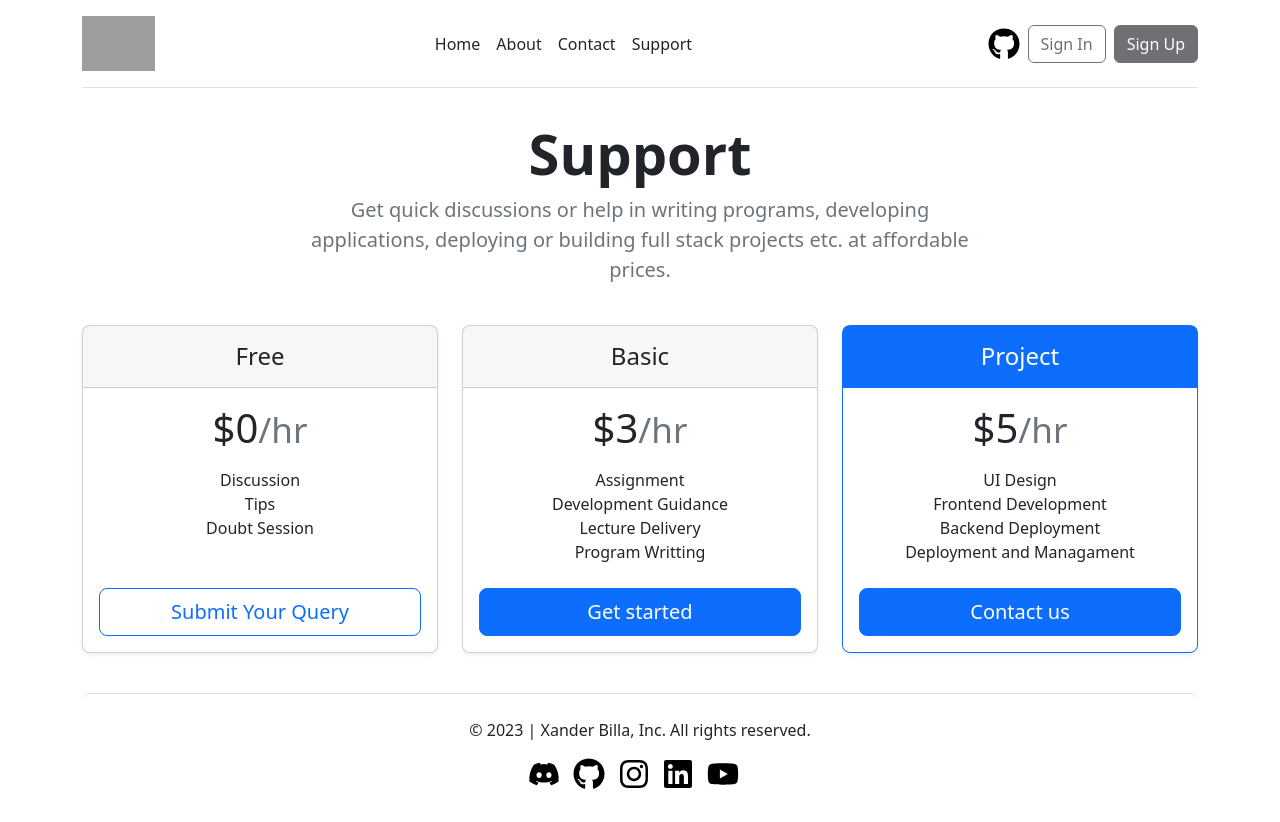
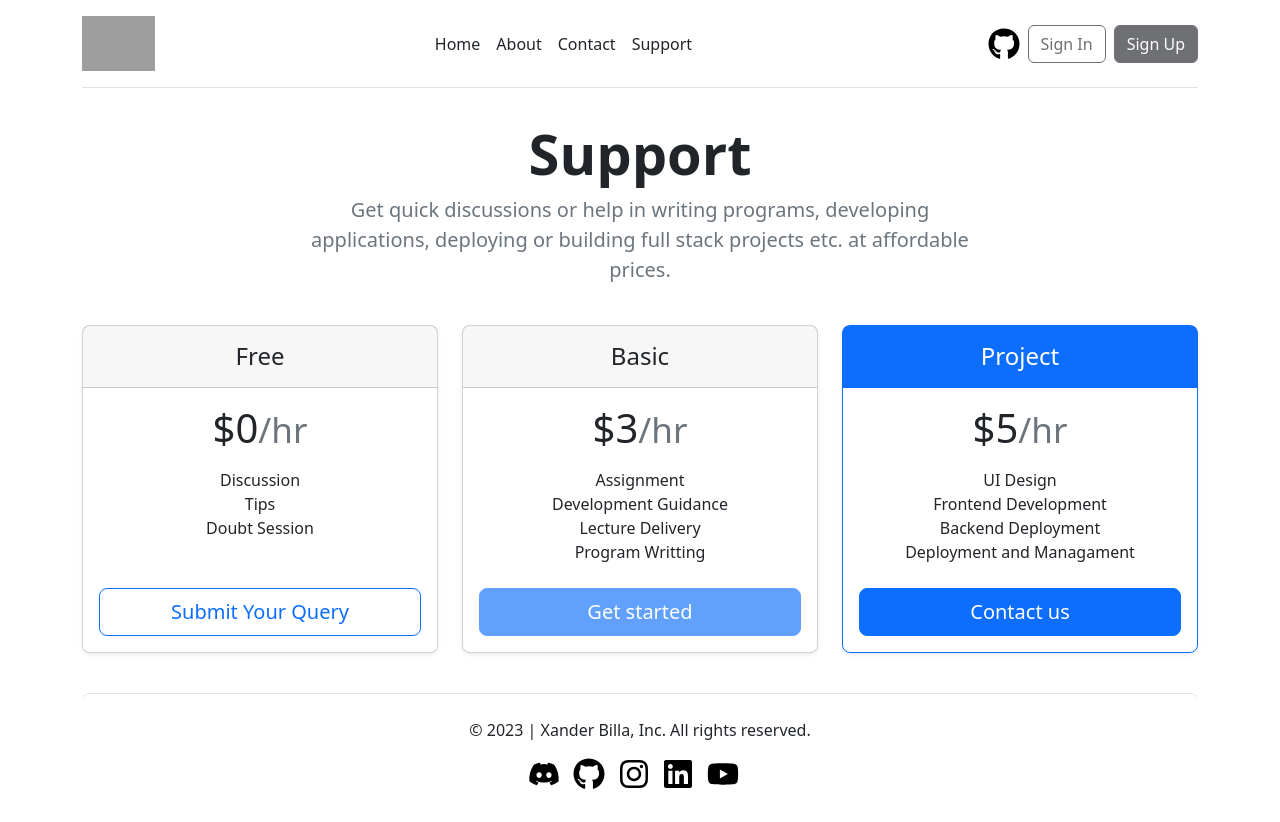
Before and after one commit to xanderbilla/My-Web-Application, a React (Create React App) app in the folder client/: page /support in a window 1280 px wide. Built offline with nearby package versions, Linux system fonts and the light colour scheme; grey boxes are pictures that could not be loaded.

Commit message:
Support Page Fixed

```diff
--- a/client/src/pages/support/Support.js
+++ b/client/src/pages/support/Support.js
@@ -1,4 +1,7 @@
 import React from 'react'
+import { Link } from 'react-router-dom'
+
+
 import './support.css'
 const Support = () => {
     return (
@@ -23,7 +26,8 @@ const Support = () => {
                                 <li>Doubt Session</li>
                                 <li>&nbsp;</li>
                             </ul>
-                            <button type="button" className="w-100 btn btn-lg btn-outline-primary">Submit Your Query</button>
+                            <Link className="deco" to="/contact">
+                            <button type="button" className="w-100 btn btn-lg btn-outline-primary">Submit Your Query</button></Link>
                         </div>
                     </div>
                 </div>
@@ -40,7 +44,8 @@ const Support = () => {
                                 <li>Lecture Delivery</li>
                                 <li>Program Writting</li>
                             </ul>
-                            <button type="button" className="w-100 btn btn-lg btn-primary">Get started</button>
+                            <button type="button" className="w-100 btn btn-lg btn-primary disabled">Get started</button>
+
                         </div>
                     </div>
                 </div>
@@ -57,7 +62,8 @@ const Support = () => {
                                 <li>Backend Deployment</li>
                                 <li>Deployment and Managament</li>
                             </ul>
-                            <button type="button" className="w-100 btn btn-lg btn-primary">Contact us</button>
+                            <Link className="deco" to="/contact">
+                            <button type="button" className="w-100 btn btn-lg btn-primary">Contact us</button></Link>
                         </div>
                     </div>
                 </div>
```
